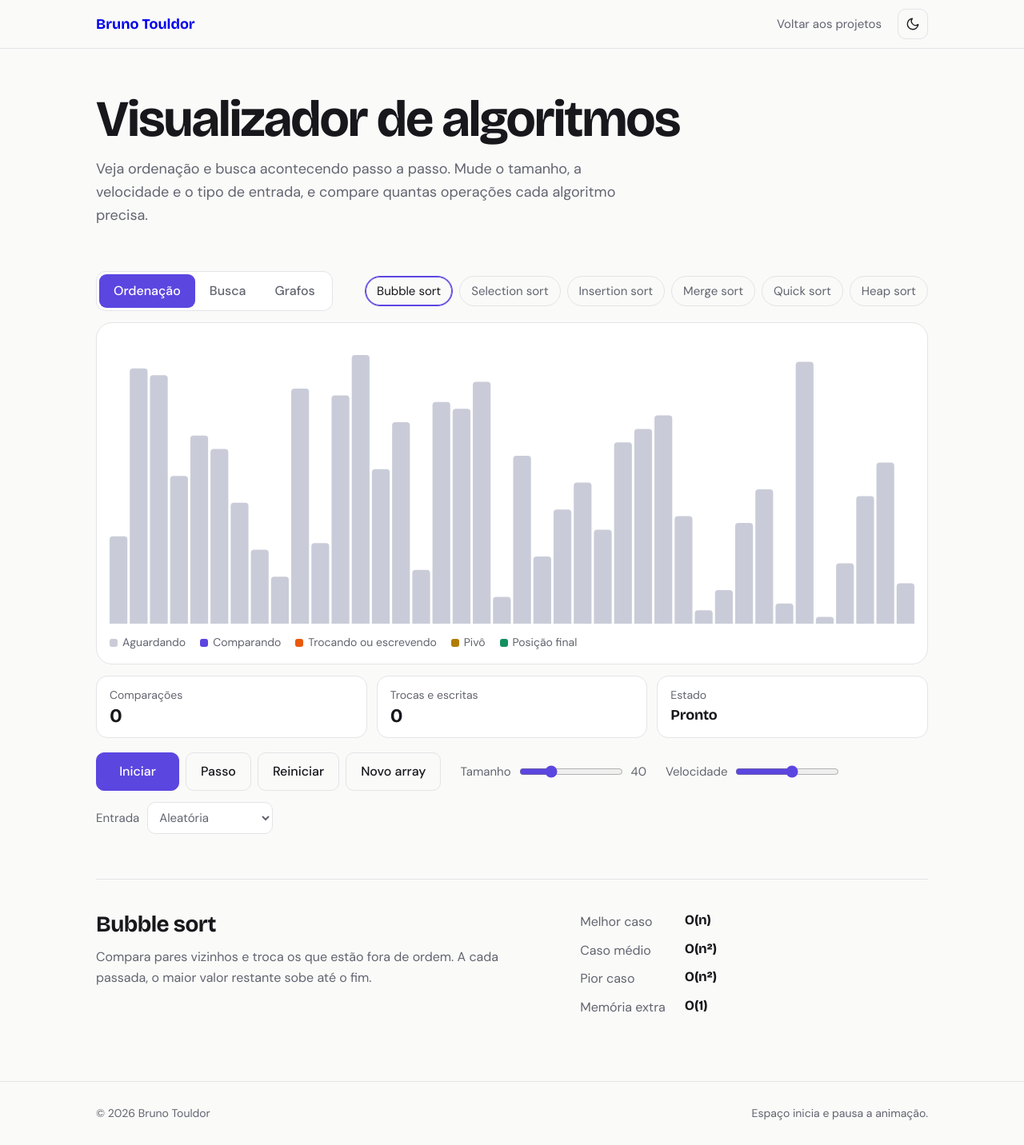
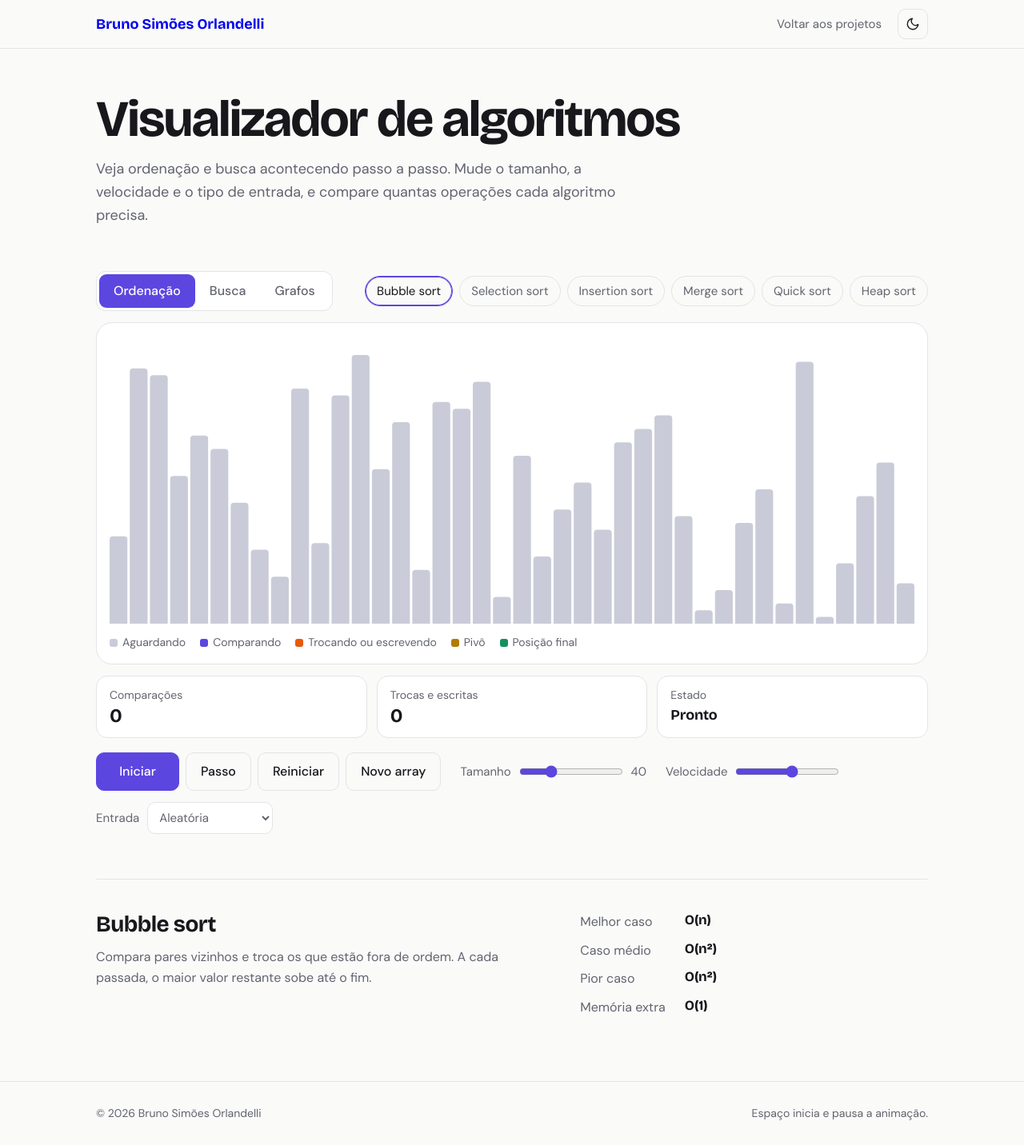
Before and after one commit to Brunosimoesorlandelli/portfolio_page, a plain HTML site: page projetos/visualizador-de-algoritmos/index.html in a window 1280 px wide. Shown: the whole page at 80% size. Drawn offline with nearby package versions, Linux system fonts and the light colour scheme.

Commit message:
Update project attribution
Replace the former name with Bruno Simões Orlandelli in the page title, header, and footer.

```diff
--- a/projetos/visualizador-de-algoritmos/index.html
+++ b/projetos/visualizador-de-algoritmos/index.html
@@ -3,7 +3,7 @@
 <head>
 <meta charset="UTF-8">
 <meta name="viewport" content="width=device-width, initial-scale=1, viewport-fit=cover">
-<title>Visualizador de algoritmos — Bruno Touldor</title>
+<title>Visualizador de algoritmos — Bruno Simões Orlandelli</title>
 <meta name="description" content="Ordenação e busca animadas passo a passo: Bubble, Insertion, Merge, Quick, Heap, busca binária e mais.">
 <link rel="preconnect" href="https://fonts.googleapis.com">
 <link rel="preconnect" href="https://fonts.gstatic.com" crossorigin>
@@ -73,7 +73,7 @@ footer .wrap{display:flex;justify-content:space-between;gap:12px;flex-wrap:wrap}
 </head>
 <body>
 <header><div class="wrap">
-  <a class="logo" href="https://brunosimoesorlandelli.github.io/portfolio_page/">Bruno Touldor</a>
+  <a class="logo" href="https://brunosimoesorlandelli.github.io/portfolio_page/">Bruno Simões Orlandelli</a>
   <div class="right"><a href="https://brunosimoesorlandelli.github.io/portfolio_page/#projetos">Voltar aos projetos</a>
   <button id="theme" type="button" aria-label="Alternar tema claro e escuro"><svg viewBox="0 0 24 24" fill="none" stroke="currentColor" stroke-width="1.8" stroke-linecap="round" stroke-linejoin="round"><path d="M21 12.8A9 9 0 1 1 11.2 3a7 7 0 0 0 9.8 9.8z"/></svg></button></div>
 </div></header>
@@ -123,7 +123,7 @@ footer .wrap{display:flex;justify-content:space-between;gap:12px;flex-wrap:wrap}
     <dl id="iDl"></dl>
   </section>
 </main>
-<footer><div class="wrap"><span>© 2026 Bruno Touldor</span><span>Espaço inicia e pausa a animação.</span></div></footer>
+<footer><div class="wrap"><span>© 2026 Bruno Simões Orlandelli</span><span>Espaço inicia e pausa a animação.</span></div></footer>
 
 <script>
 (function(){
```
